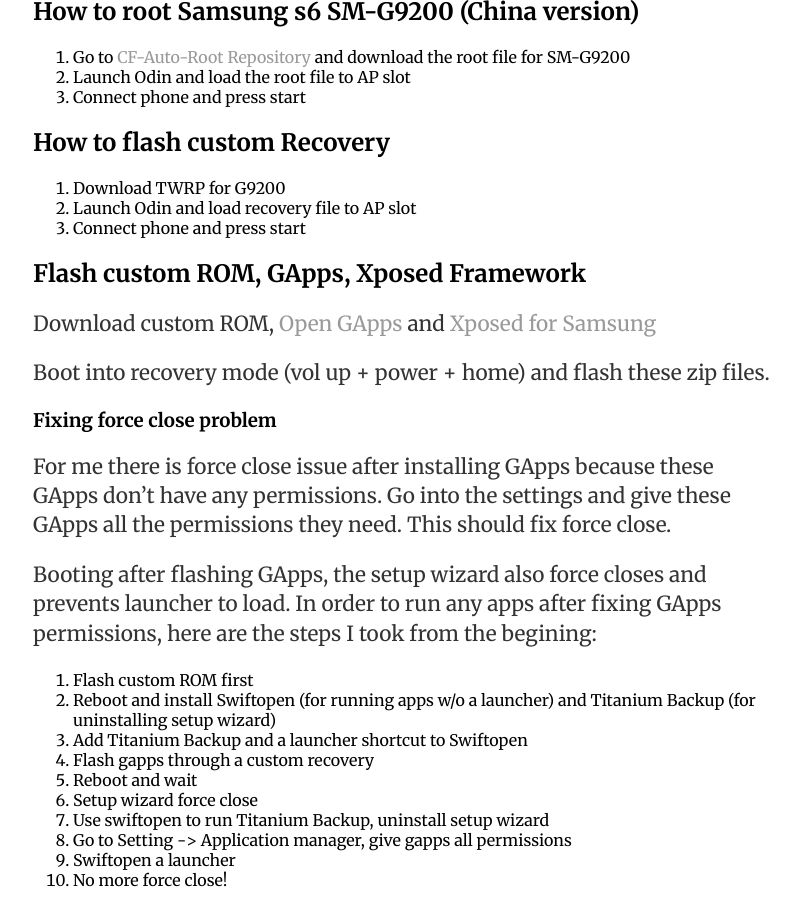
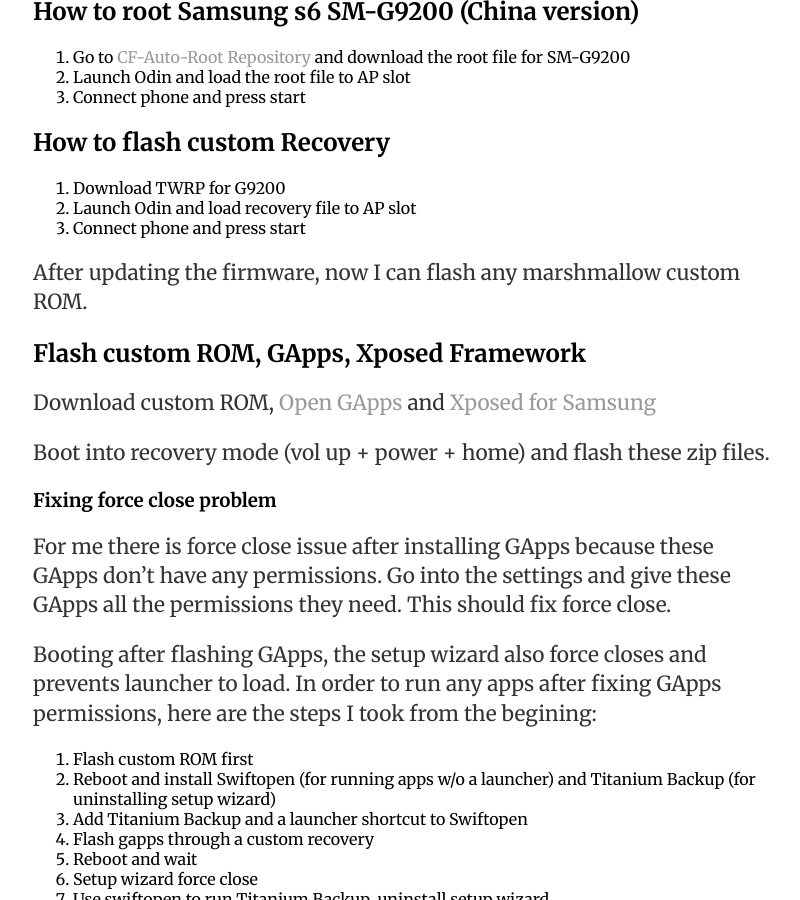
Before and after one commit to Skylani/Skylani.github.io, a Jekyll site: the page built from _posts/2016-05-14-Finally,-Updated-My-Samsung-S6-to-Marshmallow.md, in a window 1280 px wide and 900 px high, scrolled down 1203 px. Shown: the whole window, without its empty margins (232-1032 px from the left). Built offline with Jekyll 4.4.1, drawn with Linux system fonts in a browser that asks for light colours; comment, search, counter and statistics services are not loaded.

Commit message:
update post

```diff
--- a/_posts/2016-05-14-Finally,-Updated-My-Samsung-S6-to-Marshmallow.md
+++ b/_posts/2016-05-14-Finally,-Updated-My-Samsung-S6-to-Marshmallow.md
@@ -37,6 +37,8 @@
 1. Launch Odin and load recovery file to AP slot
 2. Connect phone and press start
 
+After updating the firmware, now I can flash any marshmallow custom ROM.
+
 ## Flash custom ROM, GApps, Xposed Framework
 Download custom ROM, [Open GApps](http://opengapps.org/) and [Xposed for Samsung](http://forum.xda-developers.com/xposed/unofficial-xposed-samsung-lollipop-t3180960)
 
```
